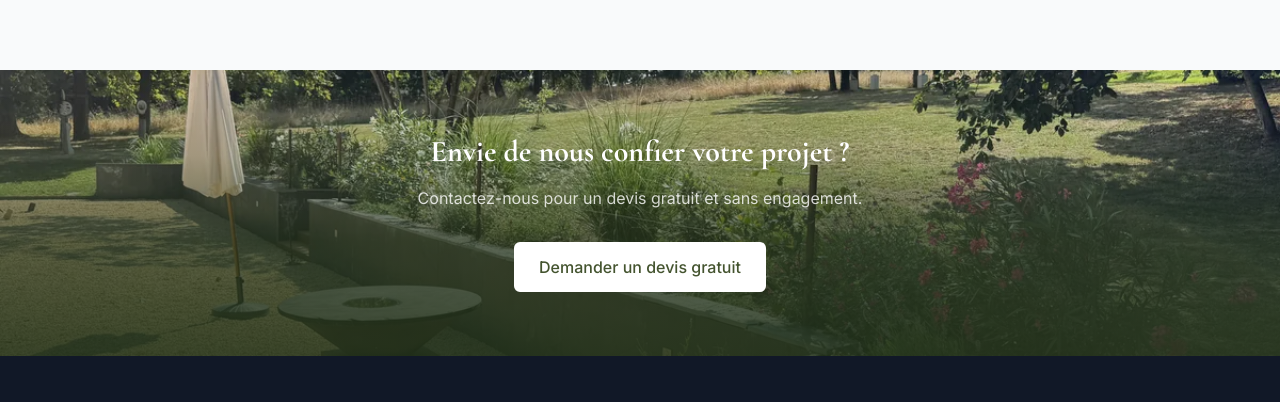
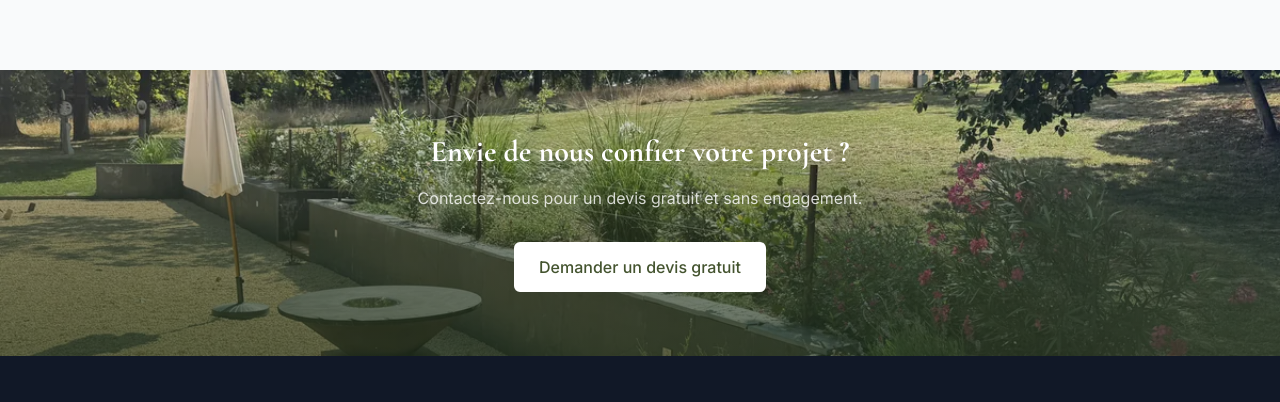
Before and after one commit to Bidiche49/art-des-jardins, a Next.js app in the folder apps/vitrine/: page /a-propos in a window 1280 px wide. Shown: the part 1924-2326 px from the top of the page. Built offline with nearby package versions, Linux system fonts and the light colour scheme; no server answers.

Commit message:
fix(vitrine): reduire opacite hero overlays pour mieux voir les photos

```diff
--- a/apps/vitrine/src/app/globals.css
+++ b/apps/vitrine/src/app/globals.css
@@ -52,17 +52,17 @@
 /* Hero overlays - text zone opaque, image breathes at top */
 .hero-overlay {
   background:
-    linear-gradient(to top, rgba(35, 50, 25, 0.8) 0%, rgba(35, 50, 25, 0.65) 35%, rgba(35, 50, 25, 0.2) 65%, rgba(0, 0, 0, 0.05) 100%);
+    linear-gradient(to top, rgba(35, 50, 25, 0.55) 0%, rgba(35, 50, 25, 0.45) 35%, rgba(35, 50, 25, 0.15) 65%, rgba(0, 0, 0, 0.05) 100%);
 }
 
 .hero-overlay-strong {
   background:
-    linear-gradient(to top, rgba(35, 50, 25, 0.88) 0%, rgba(35, 50, 25, 0.7) 40%, rgba(35, 50, 25, 0.25) 70%, rgba(0, 0, 0, 0.08) 100%);
+    linear-gradient(to top, rgba(35, 50, 25, 0.7) 0%, rgba(35, 50, 25, 0.55) 40%, rgba(35, 50, 25, 0.2) 70%, rgba(0, 0, 0, 0.05) 100%);
 }
 
 .hero-overlay-light {
   background:
-    linear-gradient(to top, rgba(35, 50, 25, 0.7) 0%, rgba(35, 50, 25, 0.45) 30%, rgba(35, 50, 25, 0.1) 55%, transparent 75%);
+    linear-gradient(to top, rgba(35, 50, 25, 0.5) 0%, rgba(35, 50, 25, 0.3) 30%, rgba(35, 50, 25, 0.08) 55%, transparent 75%);
 }
 
 /* Stronger text shadows to compensate lighter overlay */
```
